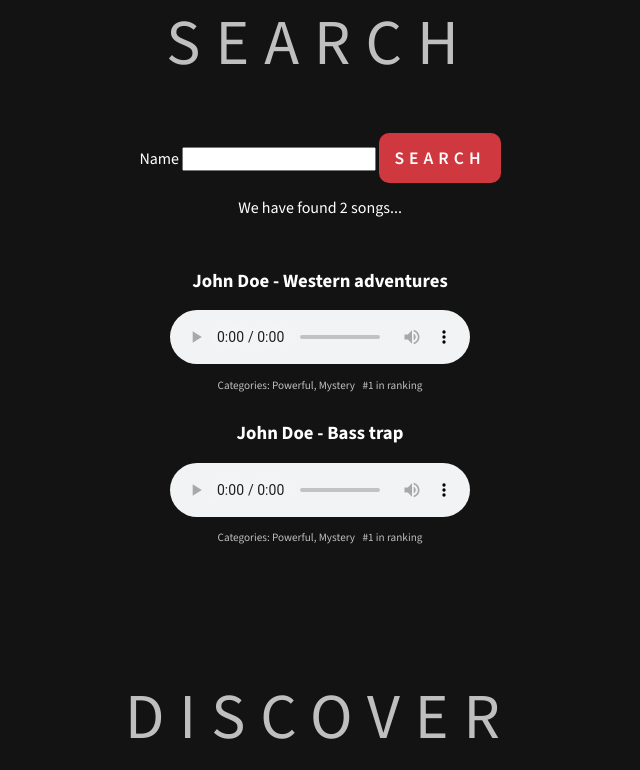
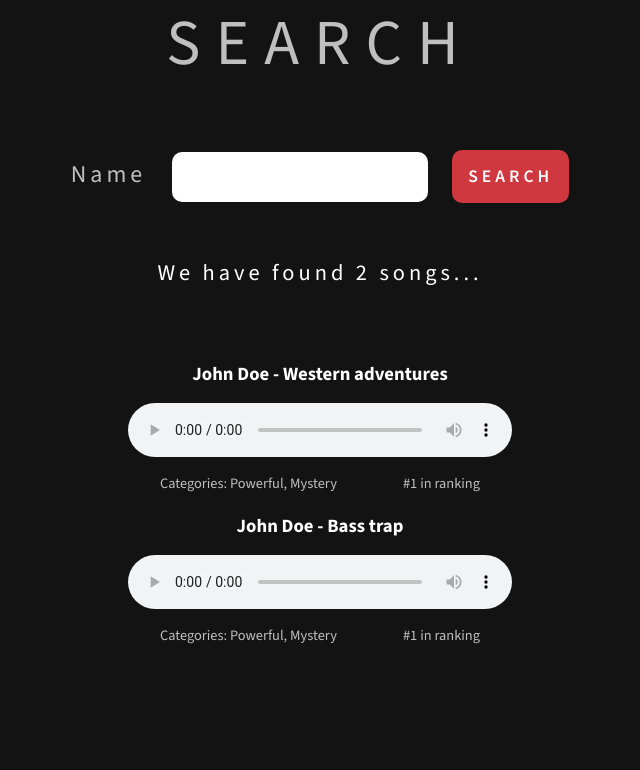
Before and after one commit to mGrzanek/music-service, a website: page src/index.html in a window 1280 px wide. Shown: the part 2500-3270 px from the top of the page, without its empty margins (320-960 px from the left). Drawn offline with nearby package versions, Linux system fonts and the light colour scheme; files that its build step writes are made by us from their sources.

Commit message:
Add styles for search section and update typography

```diff
--- a/src/sass/_typography.scss
+++ b/src/sass/_typography.scss
@@ -9,10 +9,10 @@
       position: absolute;
       color: $color-metalic;
       justify-content: space-between;
-      font-size: .7rem;
+      font-size: .9rem;
       left: 50%;
       transform: translateX(-50%);
-      width: 16vw;
+      width: 25vw;
     }
   }
 }
@@ -29,10 +29,17 @@
   background-color: $color-danger;
   color: $color-light;
   text-transform: uppercase;
-  padding: 15px;
+  padding: 16px;
   font-size: 1.1rem;
-  letter-spacing: 5px;
+  letter-spacing: 4px;
   font-weight: $font-semibold;
+}
+
+.btn, input {
   border: none;
   border-radius: 10px;
 }
+
+audio {
+  width: 30vw;
+}
--- a/src/sass/pages/_search.scss
+++ b/src/sass/pages/_search.scss
@@ -0,0 +1,23 @@
+#search {
+
+    form, .founded-songs-wrapper > p {
+        letter-spacing: 4px;
+        padding: 2%;
+    }
+
+    .founded-songs-wrapper > p {
+        font-size: 1.4rem;
+    }
+
+    label {
+        font-size: 1.5rem;
+        color: $color-metalic;
+    }
+
+    input {
+        padding: 25px;
+        height: 30px;
+        width: 20vw;
+        margin: 0 2%;
+    }
+}
```
